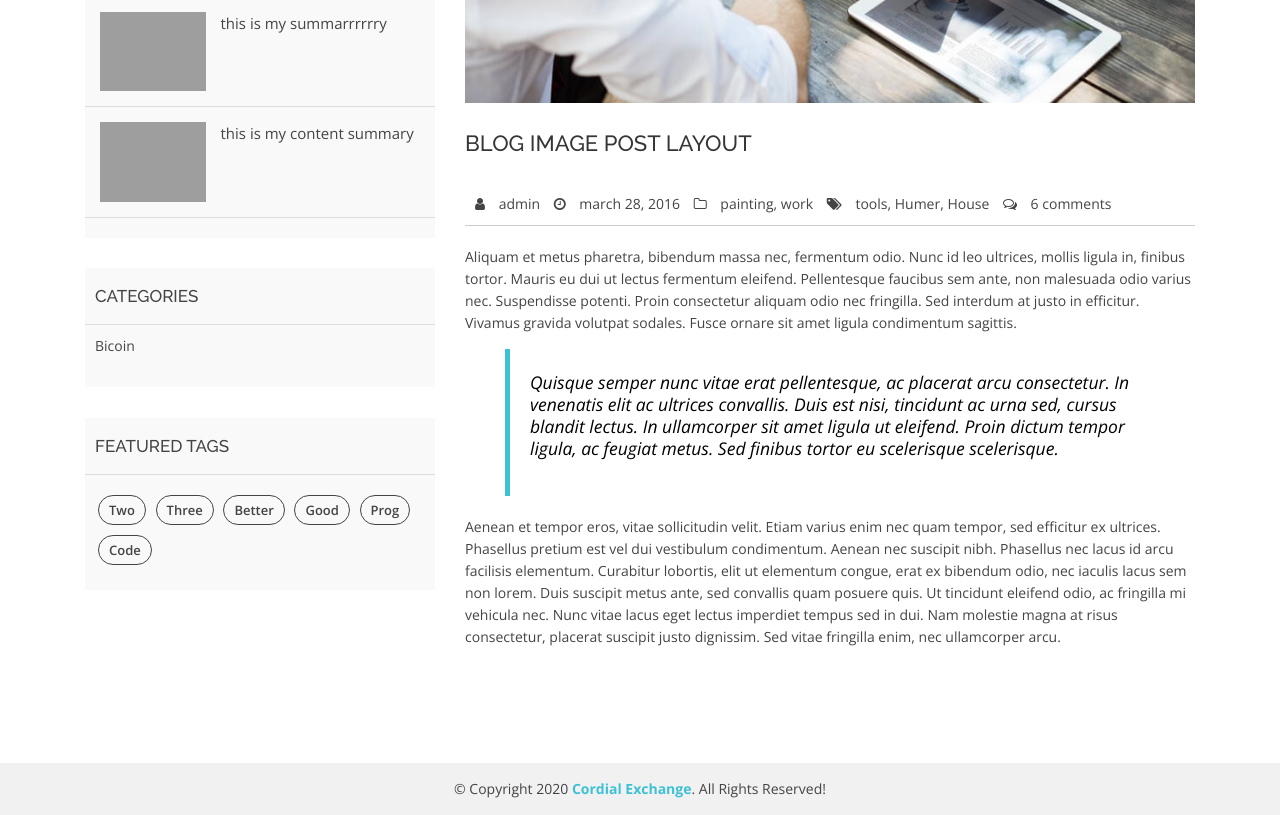
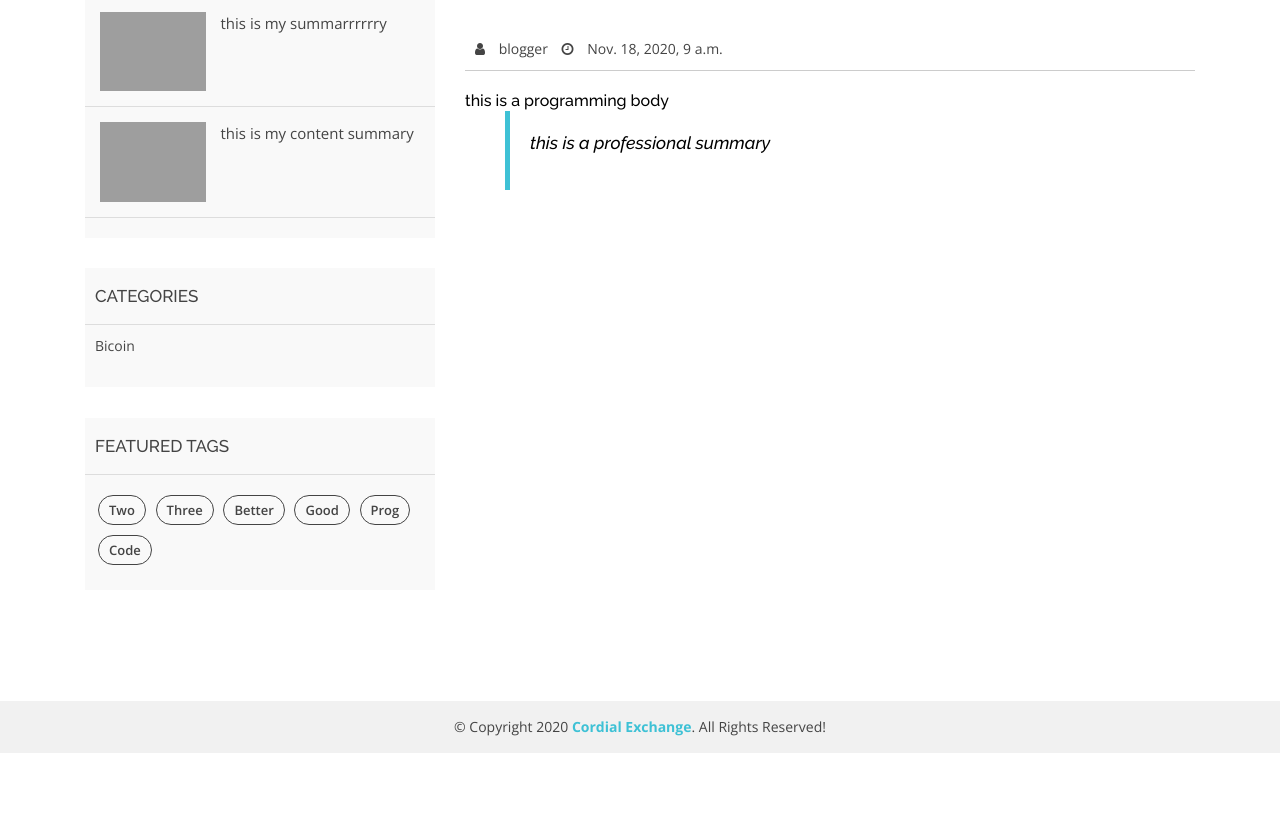
Before and after one commit to toluwanicareer/Blog, a Django app: template blog/templates/blog-details.html in a window 1280 px wide. Shown: the part 902-1717 px from the top of the page. After the commit the page ends 1655 px from the top, so only its background shows below. Run offline with Django 3.2, Linux system fonts and the light colour scheme; the template is opened without the code that fills it: values that come from a table or form of the project are taken from there, others are empty; data comes from the database, SQL or seed files in the repository; parts of the project's set-up code (start-up, migrations or seed data) failed here and were passed over; some libraries are stand-ins or nearby versions; grey boxes are pictures that could not be loaded.

Commit message:
Blog Details Complete

```diff
--- a/blog/templates/blog-details.html
+++ b/blog/templates/blog-details.html
@@ -4,45 +4,34 @@
 
 {% include 'side_bar.html' %}
           <!-- Start single blog -->
+
           <div class="col-md-8 col-sm-8 col-xs-12">
             <div class="row">
               <div class="col-md-12 col-sm-12 col-xs-12">
                 <!-- single-blog start -->
+
                 <article class="blog-post-wrapper">
                   <div class="post-thumbnail">
-                    <img src="/static/img/blog/6.jpg" alt="" />
+                    <img src="{{post.thumbnail.url}}" alt="{{post.title}}" />
                   </div>
                   <div class="post-information">
-                    <h2>Blog image post layout</h2>
+                    <h2>{{post.title}}</h2>
                     <div class="entry-meta">
-                      <span class="author-meta"><i class="fa fa-user"></i> <a href="#">admin</a></span>
-                      <span><i class="fa fa-clock-o"></i> march 28, 2016</span>
-                      <span class="tag-meta">
-                        <i class="fa fa-folder-o"></i>
-                        <a href="#">painting</a>,
-                        <a href="#">work</a>
-                      </span>
-                      <span>
-                        <i class="fa fa-tags"></i>
-                        <a href="#">tools</a>,
-                        <a href="#"> Humer</a>,
-                        <a href="#">House</a>
-                      </span>
-                      <span><i class="fa fa-comments-o"></i> <a href="#">6 comments</a></span>
+                      <span class="author-meta"><i class="fa fa-user"></i> <a href="#">{{post.author}}</a></span>
+                      <span><i class="fa fa-clock-o"></i> {{ post.created_at }}</span>
+
+                      {% comment %} <span><i class="fa fa-comments-o"></i> <a href="#">6 comments</a></span> {% endcomment %}
                     </div>
                     <div class="entry-content">
-                      <p>Aliquam et metus pharetra, bibendum massa nec, fermentum odio. Nunc id leo ultrices, mollis ligula in, finibus tortor. Mauris eu dui ut lectus fermentum eleifend. Pellentesque faucibus sem ante, non malesuada odio varius nec. Suspendisse
-                        potenti. Proin consectetur aliquam odio nec fringilla. Sed interdum at justo in efficitur. Vivamus gravida volutpat sodales. Fusce ornare sit amet ligula condimentum sagittis.</p>
+                      <h6>{{post.body}}</6>
                       <blockquote>
-                        <p>Quisque semper nunc vitae erat pellentesque, ac placerat arcu consectetur. In venenatis elit ac ultrices convallis. Duis est nisi, tincidunt ac urna sed, cursus blandit lectus. In ullamcorper sit amet ligula ut eleifend. Proin dictum
-                          tempor ligula, ac feugiat metus. Sed finibus tortor eu scelerisque scelerisque.</p>
+                        <p>{{post.summary}}</p>
                       </blockquote>
-                      <p>Aenean et tempor eros, vitae sollicitudin velit. Etiam varius enim nec quam tempor, sed efficitur ex ultrices. Phasellus pretium est vel dui vestibulum condimentum. Aenean nec suscipit nibh. Phasellus nec lacus id arcu facilisis elementum.
-                        Curabitur lobortis, elit ut elementum congue, erat ex bibendum odio, nec iaculis lacus sem non lorem. Duis suscipit metus ante, sed convallis quam posuere quis. Ut tincidunt eleifend odio, ac fringilla mi vehicula nec. Nunc vitae
-                        lacus eget lectus imperdiet tempus sed in dui. Nam molestie magna at risus consectetur, placerat suscipit justo dignissim. Sed vitae fringilla enim, nec ullamcorper arcu.</p>
                     </div>
                   </div>
                 </article>
+
+
                 <div class="clear"></div>
                 <div id="disqus_thread"></div>
 
@@ -82,16 +71,19 @@
   async
 ></script>
 {% endblock %}
+
                 <!-- single-blog end -->
               </div>
             </div>
           </div>
+
         </div>
       </div>
     </div><!-- End Blog Page -->
 
 
 
+
   </main><!-- End #main -->
 
   {% endblock content %}
```
